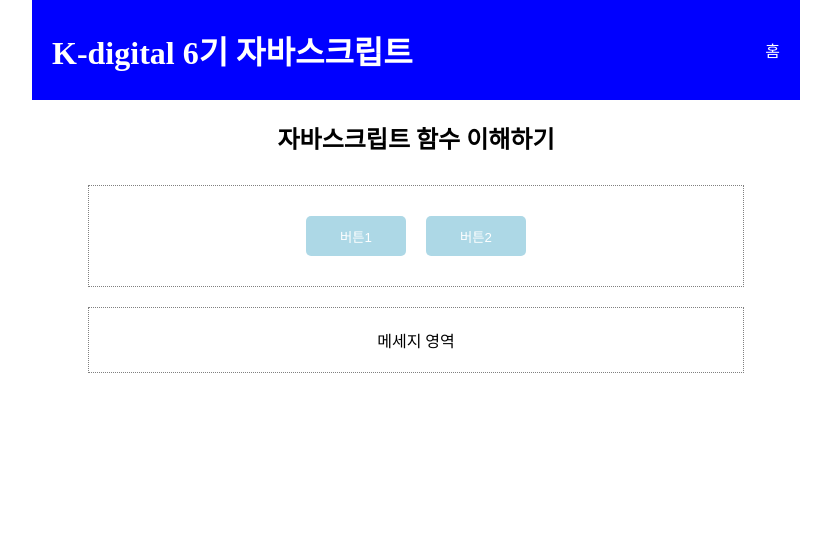
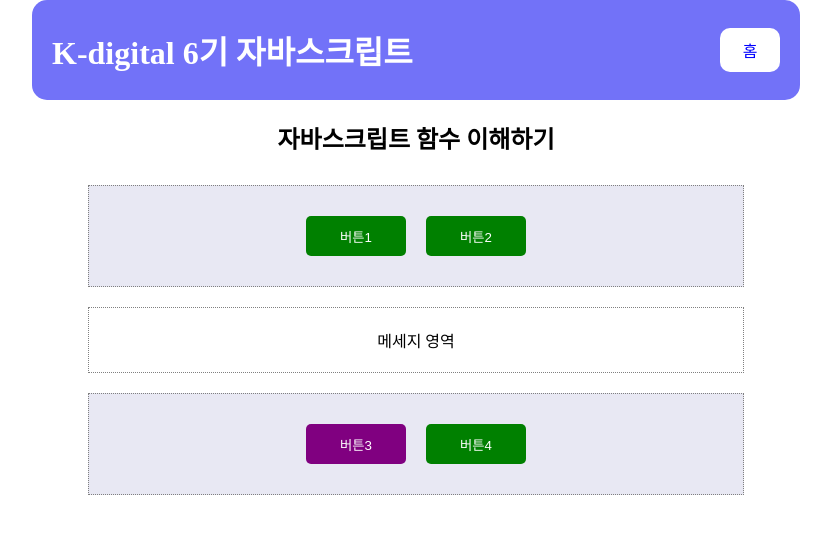
Before and after one commit to baejihyen/k6_fe, a plain HTML site: page 03/03.html in a window 1280 px wide. Shown: the whole page, without its empty margins (224-1055 px from the left). Drawn offline with Linux system fonts and the light colour scheme.

Commit message:
동적버튼만들기

```diff
--- a/03/03.css
+++ b/03/03.css
@@ -8,8 +8,8 @@ button {
     padding: 10px;
     border-radius: 5px;
 }
-button:hover {
-    background-color: chartreuse;
+button:hover, #btArea2 button:hover {
+    background-color: plum;
     color: white;
     cursor: pointer;
 }
@@ -17,3 +17,12 @@ h2 {
     font-size: medium;
     color: black;
 }
+.btGroup {
+    background-color:rgb(232, 232, 243);
+}
+.btGroup button {
+    background-color: green;
+}
+#bt3 {
+    background-color: purple;
+}
--- a/03/03.html
+++ b/03/03.html
@@ -18,18 +18,21 @@
         <header>
             <h1>K-digital 6기 자바스크립트 </h1>
             <div>
-                홈
+                <a href="../index.html">홈</a>
             </div>
         </header>
         <section>
             <h1>자바스크립트 함수 이해하기</h1>
-            <div id="btArea">
+            <div id="btArea" class="btGroup">
                 <button onclick="handleClick(1)">버튼1</button>
                 <button onclick="handleClick(2)">버튼2</button>
             </div>
             <div  id="msgArea">
                 메세지 영역
             </div>
+            <div id="btArea2" class="btGroup">
+            </div>
+
         </section>
         <!-- <script>
             alert("안녕하세요");
--- a/03/03.js
+++ b/03/03.js
@@ -1,3 +1,48 @@
+//DOM tree가 완성된 후 실행
+document.addEventListener("DOMContentLoaded" , ()=> {
+    console.log("DOMContentLoaded ok") ;
+    //버튼생성
+    const bt3 = document.createElement("button") ;
+    const bt3Txt = document.createTextNode("버튼3");
+
+    bt3.setAttribute("id", "bt3");
+    bt3.appendChild(bt3Txt);
+
+    const bt4 = document.createElement("button") ;
+    const bt4Txt = document.createTextNode("버튼4") ;
+    bt4.appendChild(bt4Txt);
+
+    //버튼 추가하기
+    document.querySelector("#btArea2").append(bt3);
+
+    document.querySelector("#btArea2").append(bt4);
+
+    //버튼 이벤트 달기
+    bt3.addEventListener("click", ()=>{
+    handleClick(3);
+    });
+
+
+bt4.addEventListener("click", ()=>{
+    handleClick(4) ;
+});
+
+}) ;
+
+
+const handleClick = (n) => {
+    let msg ;
+    if (n == 1) msg = "<h2>안녕하세요.</h2>";
+    else if  (n ==2) msg ="<h2>안녕하시렵니까.</h2>"
+    else if (n ==3) msg = "<h2>안녕하신지.</h2>"
+    if (n == 4) msg = "<h2>안녕하니?</h2>"
+
+    document.querySelector("#msgArea").innerHTML = msg;
+
+}
+
+
+
 /* 함수 작성1
 function handleClick(n) {//js는 함수를 직접 만들수 있다.
     //메시지 영역 가져오기 1
@@ -21,10 +66,3 @@ function handleClick(n) {//js는 함수를 직접 만들수 있다.
 //     document.querySelector("#msgArea").innerHTML = `<h2>버튼 ${n} 이 눌러졌습니다.</h2>` ;
 
 // }
-const handleClick = (n) => {
-    let msg ;
-    if (n == 1) msg = "<h2>안녕하세요,</h2>";
-    else msg = "<h2>안녕히가세요.</h2>"
-    document.querySelector("#msgArea").innerHTML = msg;
-
-}
--- a/index.css
+++ b/index.css
@@ -7,13 +7,14 @@ main {
     margin-left: 20%;
 }
 header{
-    background-color: blue;
+    background-color: rgb(114, 114, 248);
     color: white;
     display: flex;
     justify-content: space-between;
     height: 100px;
     align-items: center;
     padding: 0px 20px;
+    border-radius: 15px;
 }
 article{
     display: flex;
@@ -47,6 +48,7 @@ section{
     flex-direction: column;
     justify-content: center;
     align-items: center;
+
 }
 section h1{
     display: flex;
@@ -64,3 +66,14 @@ section div{
     margin: 10px;
 
 }
+header div a {
+    display: inline-flex;
+    justify-content: center;
+    align-items: center;
+    text-decoration: none;
+    padding: 10px;
+    color: blue;
+    background-color: white;
+    border-radius: 10px;
+    width: 40px;
+}
```
